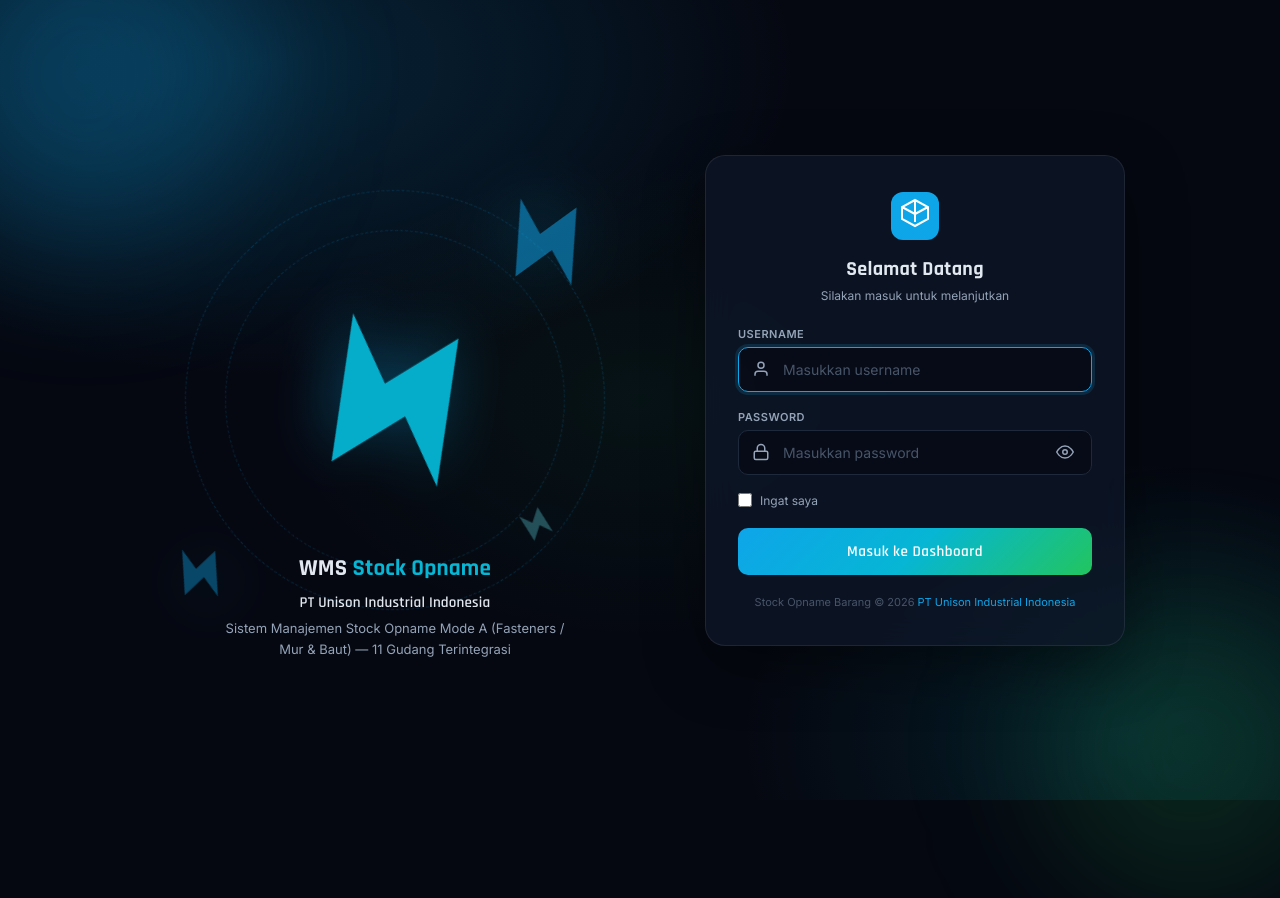
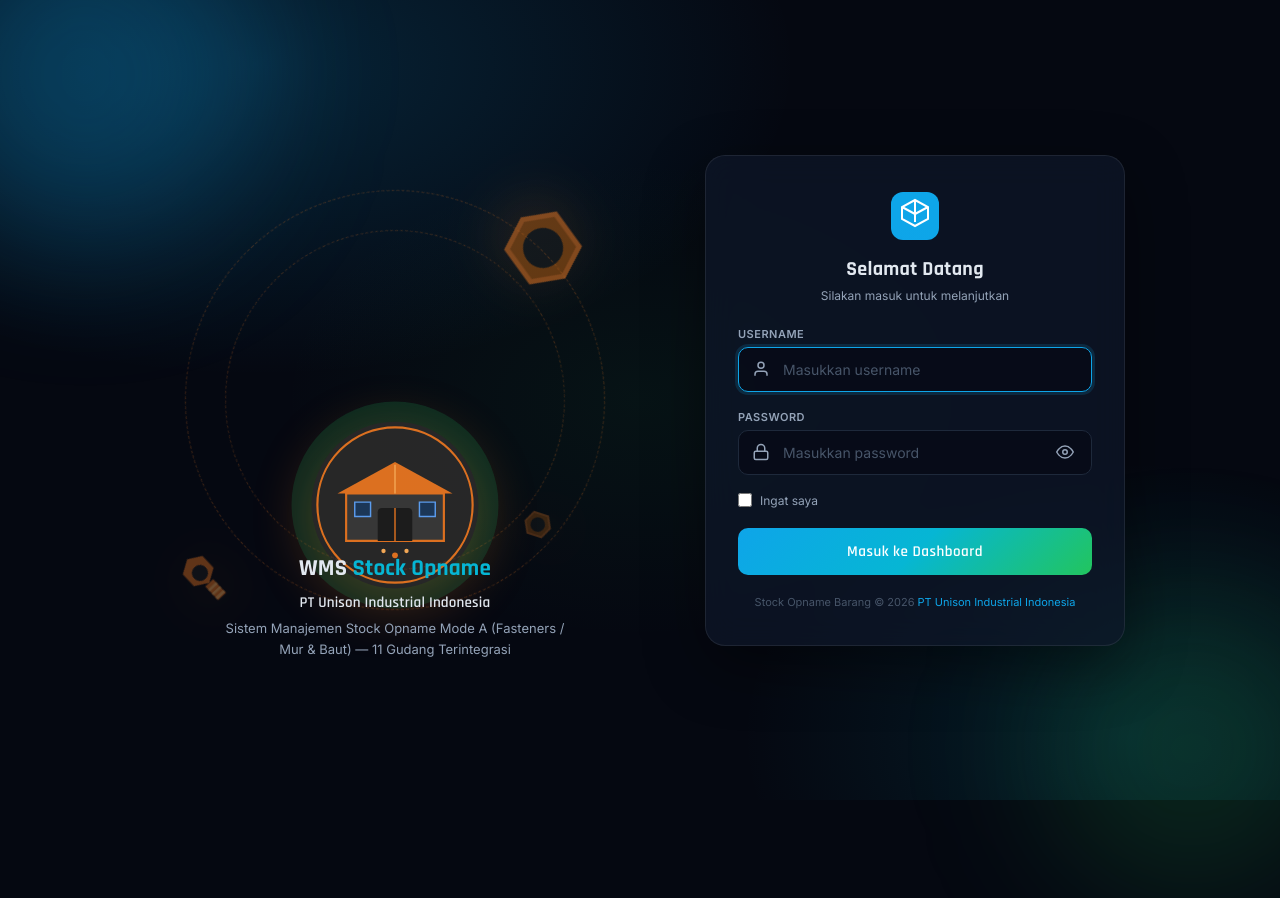
Before and after one commit to itunison1/stock_barang, a PHP site: page /backend/login.php in a window 1280 px wide; the page is wider, and only the part inside the window is pictured. Run offline with PHP 8.4, Linux system fonts and the light colour scheme.

Commit message:
style(web): hero login gudang+baut-mur identik Android (fb4d15a), hapus ornamen petir listrik

```diff
--- a/backend/login.php
+++ b/backend/login.php
@@ -81,18 +81,18 @@ body{font-family:'Inter',sans-serif;background:var(--bg);color:var(--txt);min-he
 #login-page::after{width:300px;height:300px;bottom:-100px;right:-60px;background:rgba(34,197,94,.15);animation:orbFloat 6s ease-in-out infinite reverse}
 @keyframes orbFloat{0%,100%{transform:translate(0,0)}50%{transform:translate(20px,-20px)}}
 .login-visual{position:relative;z-index:1;flex:1 1 480px;max-width:480px;height:520px;display:flex;align-items:center;justify-content:center}
-.bolt-scene{position:relative;width:100%;height:100%}
-.bolt{position:absolute;color:var(--accent-2);filter:drop-shadow(0 12px 30px rgba(14,165,233,.35));animation-timing-function:linear,ease-in-out;animation-iteration-count:infinite,infinite}
-.bolt-lg{width:230px;height:230px;top:50%;left:50%;margin:-115px 0 0 -115px;opacity:.95;animation-name:boltSpin;animation-duration:16s}
-.bolt-md{width:120px;height:120px;top:10%;right:6%;opacity:.55;color:var(--accent);animation-name:boltSpinRev,boltFloat;animation-duration:11s,5s}
-.bolt-sm{width:70px;height:70px;bottom:10%;left:2%;opacity:.4;color:#0ea5e9;animation-name:boltSpin,boltFloat;animation-duration:7.5s,4s;animation-delay:0s,.8s}
-.bolt-xs{width:44px;height:44px;bottom:22%;right:16%;opacity:.3;color:#67e8f9;animation-name:boltSpinRev,boltFloat;animation-duration:5.5s,3.4s;animation-delay:0s,1.4s}
-@keyframes boltSpin{from{transform:rotate(0deg)}to{transform:rotate(360deg)}}
-@keyframes boltSpinRev{from{transform:rotate(360deg)}to{transform:rotate(0deg)}}
-@keyframes boltFloat{0%,100%{margin-top:0}50%{margin-top:-14px}}
-.bolt-ring{position:absolute;top:50%;left:50%;border-radius:50%;border:1px dashed rgba(14,165,233,.2);pointer-events:none}
-.bolt-ring.r1{width:340px;height:340px;margin:-170px 0 0 -170px;animation:boltSpin 40s linear infinite}
-.bolt-ring.r2{width:420px;height:420px;margin:-210px 0 0 -210px;animation:boltSpinRev 55s linear infinite}
+.hero-scene{position:relative;width:100%;height:100%}
+.hero{position:absolute;filter:drop-shadow(0 12px 30px rgba(232,119,34,.35))}
+.hero-lg{width:230px;height:230px;top:50%;left:50%;margin:-115px 0 0 -115px;opacity:.95;animation:heroFloat 5s ease-in-out infinite}
+.hero-md{width:120px;height:120px;top:10%;right:6%;opacity:.55;animation:heroSpinRev 11s linear infinite}
+.hero-sm{width:70px;height:70px;bottom:10%;left:2%;opacity:.4;animation:heroSpin 7.5s linear infinite}
+.hero-xs{width:44px;height:44px;bottom:22%;right:16%;opacity:.3;animation:heroSpinRev 5.5s linear infinite}
+@keyframes heroSpin{from{transform:rotate(0deg)}to{transform:rotate(360deg)}}
+@keyframes heroSpinRev{from{transform:rotate(360deg)}to{transform:rotate(0deg)}}
+@keyframes heroFloat{0%,100%{margin-top:0}50%{margin-top:-14px}}
+.hero-ring{position:absolute;top:50%;left:50%;border-radius:50%;border:1px dashed rgba(232,119,34,.25);pointer-events:none}
+.hero-ring.r1{width:340px;height:340px;margin:-170px 0 0 -170px;animation:heroSpin 40s linear infinite}
+.hero-ring.r2{width:420px;height:420px;margin:-210px 0 0 -210px;animation:heroSpinRev 55s linear infinite}
 .login-visual-text{position:absolute;left:0;right:0;bottom:0;text-align:center;z-index:2}
 .lv-title{font-family:var(--font-display);font-size:23px;font-weight:700;letter-spacing:.2px;margin-bottom:10px}
 .lv-title span{color:var(--accent-2)}
@@ -132,13 +132,42 @@ body{font-family:'Inter',sans-serif;background:var(--bg);color:var(--txt);min-he
 <body>
 <div id="login-page">
   <div class="login-visual">
-    <div class="bolt-scene">
-      <svg class="bolt bolt-lg" viewBox="0 0 24 24" fill="currentColor"><path d="M13 2L3 14h9l-1 8 10-12h-9l1-8z"/></svg>
-      <svg class="bolt bolt-md" viewBox="0 0 24 24" fill="currentColor"><path d="M13 2L3 14h9l-1 8 10-12h-9l1-8z"/></svg>
-      <svg class="bolt bolt-sm" viewBox="0 0 24 24" fill="currentColor"><path d="M13 2L3 14h9l-1 8 10-12h-9l1-8z"/></svg>
-      <svg class="bolt bolt-xs" viewBox="0 0 24 24" fill="currentColor"><path d="M13 2L3 14h9l-1 8 10-12h-9l1-8z"/></svg>
-      <div class="bolt-ring r1"></div>
-      <div class="bolt-ring r2"></div>
+    <div class="hero-scene">
+      <!-- Hero gudang + baut-mur: identik dengan ic_splash_hero.xml Android (fb4d15a) -->
+      <svg width="0" height="0" style="position:absolute" aria-hidden="true"><defs>
+        <symbol id="hero-gudang" viewBox="0 0 160 160">
+          <circle cx="80" cy="80" r="72" fill="#1AE87722"/>
+          <circle cx="80" cy="80" r="58" fill="#2A2A2A"/>
+          <circle cx="80" cy="80" r="54" fill="none" stroke="#E87722" stroke-width="1.5"/>
+          <path d="M40,72 L80,50 L120,72 Z" fill="#E87722"/>
+          <path d="M46,72 L46,105 L114,105 L114,72 Z" fill="#3A3A3A" stroke="#E87722" stroke-width="1.5"/>
+          <path d="M68,105 L68,85 Q68,82 71,82 L89,82 Q92,82 92,85 L92,105 Z" fill="#1E1E1E"/>
+          <path d="M80,82 L80,105" fill="none" stroke="#E87722" stroke-width="1"/>
+          <path d="M52,78 L63,78 L63,88 L52,88 Z" fill="#1E3A5C" stroke="#60A5FA" stroke-width="1"/>
+          <path d="M97,78 L108,78 L108,88 L97,88 Z" fill="#1E3A5C" stroke="#60A5FA" stroke-width="1"/>
+          <path d="M80,52 L80,72" fill="none" stroke="#FFB05A" stroke-width="1"/>
+          <path d="M80,115 m-2,0 a2,2 0 1,0 4,0 a2,2 0 1,0 -4,0" fill="#E87722"/>
+          <path d="M72,112 m-1.5,0 a1.5,1.5 0 1,0 3,0 a1.5,1.5 0 1,0 -3,0" fill="#FFB05A"/>
+          <path d="M88,112 m-1.5,0 a1.5,1.5 0 1,0 3,0 a1.5,1.5 0 1,0 -3,0" fill="#FFB05A"/>
+        </symbol>
+        <symbol id="hero-baut" viewBox="20 19 24 26">
+          <path d="M27,28 L32,25 L37,28 L37,34 L32,37 L27,34 Z" fill="#E87722"/>
+          <path d="M32,32 m-3,0 a3,3 0 1,0 6,0 a3,3 0 1,0 -6,0" fill="#1E1E1E"/>
+          <path d="M30,37 L30,44 L34,44 L34,37 Z" fill="#E87722"/>
+          <path d="M30,39 L34,39 M30,41 L34,41 M30,43 L34,43" fill="none" stroke="#FFB05A" stroke-width="1"/>
+        </symbol>
+        <symbol id="hero-mur" viewBox="117 16 24 24">
+          <path d="M123,25 L129,22 L135,25 L135,33 L129,36 L123,33 Z" fill="#B05A10"/>
+          <path d="M129,29 m-4,0 a4,4 0 1,0 8,0 a4,4 0 1,0 -8,0" fill="#1E1E1E"/>
+          <path d="M123,25 L129,22 L135,25 L135,33 L129,36 L123,33 Z" fill="none" stroke="#E87722" stroke-width="1"/>
+        </symbol>
+      </defs></svg>
+      <svg class="hero hero-lg"><use href="#hero-gudang"/></svg>
+      <svg class="hero hero-md"><use href="#hero-mur"/></svg>
+      <svg class="hero hero-sm"><use href="#hero-baut"/></svg>
+      <svg class="hero hero-xs"><use href="#hero-mur"/></svg>
+      <div class="hero-ring r1"></div>
+      <div class="hero-ring r2"></div>
     </div>
     <div class="login-visual-text">
       <div class="lv-title">WMS <span>Stock Opname</span></div>
```
